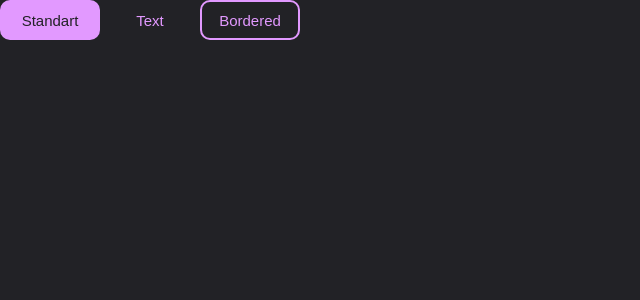
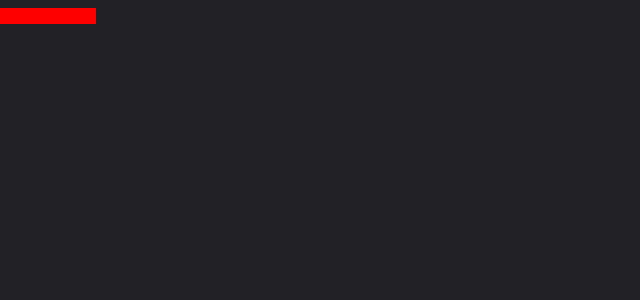
Before and after one commit to KoTuK2306/reactApp, a React (Create React App) app: page / in a window 1280 px wide. Shown: the top 300 px of the page, without its empty margins (0-640 px from the left). Built offline with nearby package versions, Linux system fonts and the light colour scheme.

Commit message:
feat: reworked components

```diff
--- a/src/App.jsx
+++ b/src/App.jsx
@@ -1,11 +1,11 @@
-import { UIButton } from "./components/UI-Kit/UIButton";
+import { Button } from "./components/UI-Kit/UIButton/index";
 
 export const App = () => {
   return (
     <div>
-      <UIButton text="Standart" variant="standart" />
-      <UIButton text="Text" variant="text" />
-      <UIButton text="Bordered" variant="bordered" />
+      <Button text="Standart" variant="standart" />
+      <Button text="Text" variant="text" />
+      <Button text="Bordered" variant="bordered" />
     </div>
   );
 };
--- /dev/null
+++ b/src/components/UI-Kit/UIButton/Button.jsx
@@ -0,0 +1,27 @@
+import PropTypes from "prop-types";
+//import classes from "./UIButton.module.css";
+
+export const Button = ({ label, backgroundColor = "red", size = "md", onClick }) => {
+  let scale = 1;
+  if (size === "sm") scale = 0.75;
+  if (size === "lg") scale = 1.5;
+
+  const style = {
+    backgroundColor,
+    padding: `${scale * 0.5}rem ${scale * 1}rem`,
+    border: "none",
+  };
+
+  return (
+    <button onClick={onClick} style={style}>
+      {label}
+    </button>
+  );
+};
+
+Button.propTypes = {
+  label: PropTypes.string,
+  backgroundColor: PropTypes.string,
+  size: PropTypes.oneOf(["sm", "md", "lg"]),
+  onClick: PropTypes.func,
+};
--- a/src/components/UI-Kit/UIButton/UIButton.jsx
+++ /dev/null
@@ -1,12 +0,0 @@
-import PropTypes from "prop-types";
-import cn from "classnames";
-import classes from "./UIButton.module.css";
-
-export const UIButton = (props) => {
-  return <button className={cn(classes[props.variant])}>{props.text}</button>;
-};
-
-UIButton.propTypes = {
-  text: PropTypes.string,
-  variant: PropTypes.string,
-};
--- a/src/components/UI-Kit/UIButton/index.js
+++ b/src/components/UI-Kit/UIButton/index.js
@@ -1 +1 @@
-export { UIButton } from "./UIButton";
+export { Button } from "./Button";
--- /dev/null
+++ b/src/components/UI-Kit/UIStack/index.js
@@ -0,0 +1 @@
+export { Stack } from "./Stack";
--- /dev/null
+++ b/src/components/UI-Kit/index.js
@@ -0,0 +1,2 @@
+export { Button } from "./UIButton/index";
+export { Stack } from "./UIStack/index";
```
Also changed, not shown: src/components/UI-Kit/UIStack/Stack.jsx (added, +17 -0 lines), src/components/UI-Kit/UIButton/Button.module.css (renamed from src/components/UI-Kit/UIButton/UIButton.module.css), 2 other files (tests, documents, lock files or other folders).
